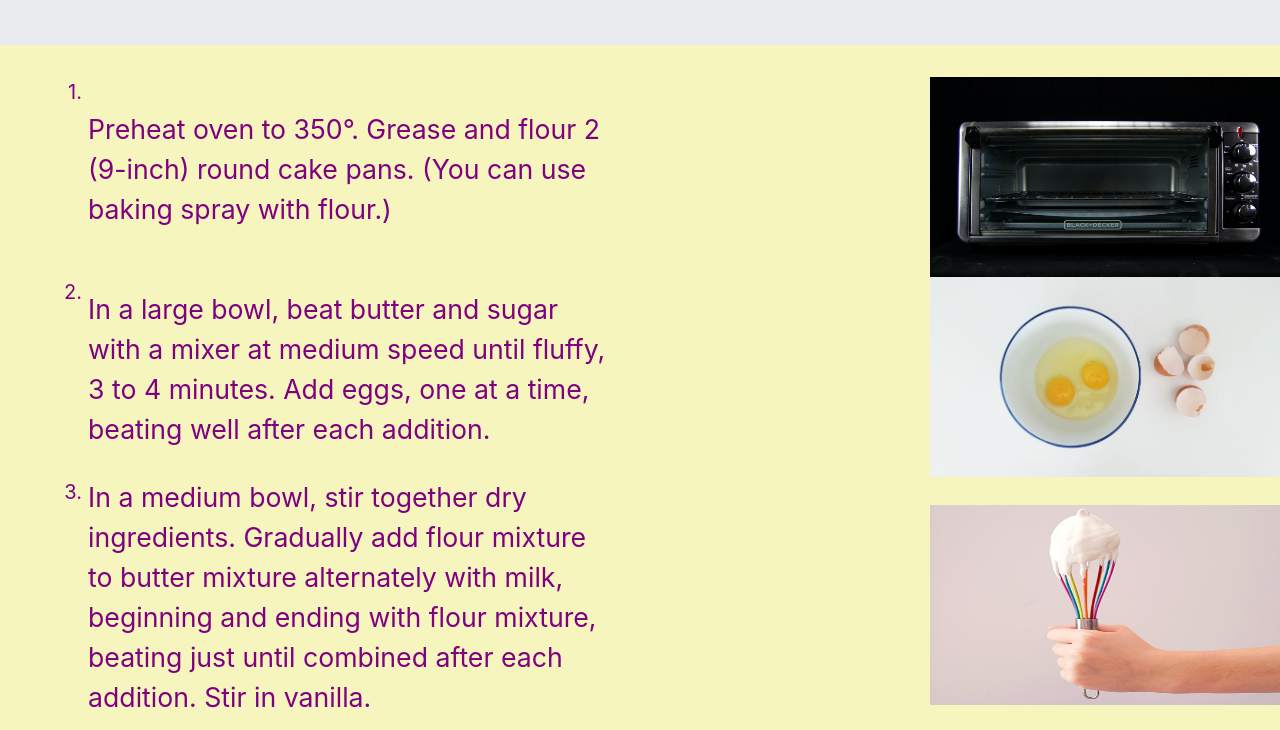
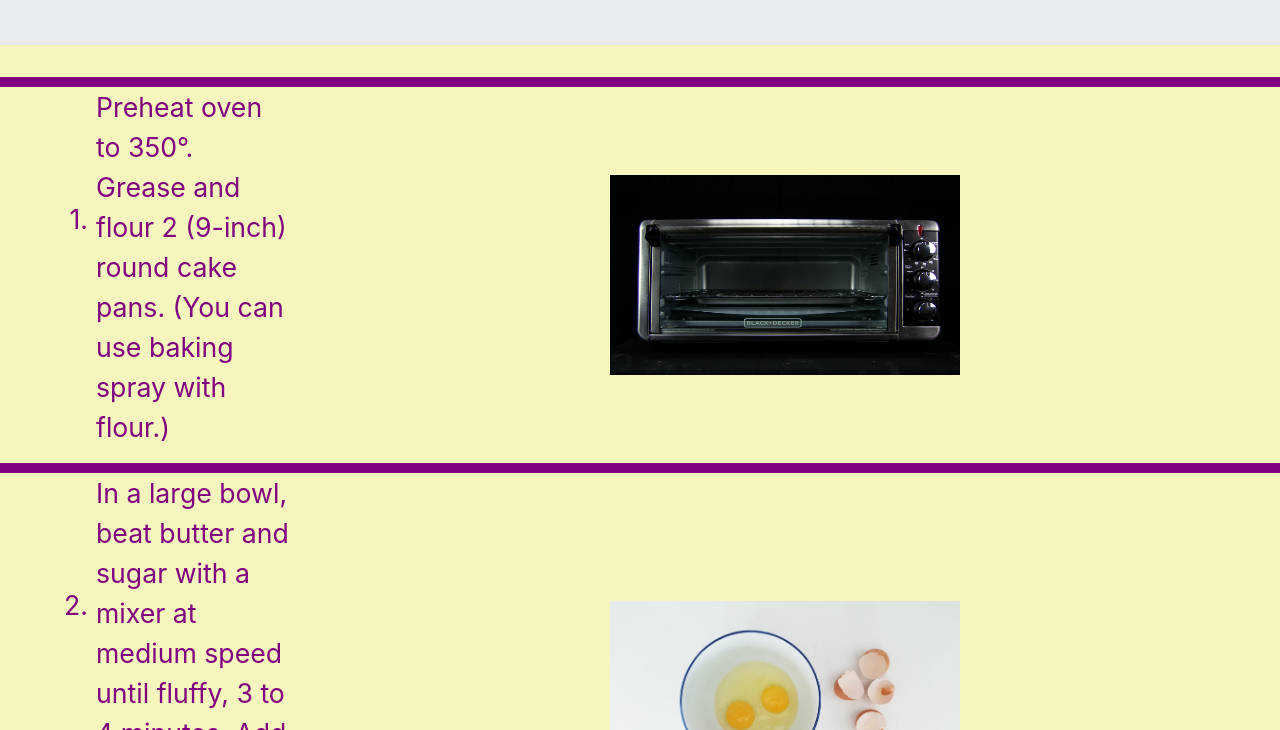
Before and after one commit to gautamsapre/Pre-Update_Project0, a plain HTML site: page Procedure.html in a window 1280 px wide. Shown: the part 211-941 px from the top of the page. Drawn offline with nearby package versions, Linux system fonts and the light colour scheme.

Commit message:
Procedure page updated

```diff
--- a/Procedure.html
+++ b/Procedure.html
@@ -36,15 +36,15 @@
             <td class="procedure-list">
               <p>Preheat oven to 350°. Grease and flour 2 (9-inch) round cake pans. (You can use baking spray with flour.)</p>
             </td>
-            <td>
-              <img src="oven.jpg" height=200 width= 350>
+            <td class="procedure-img">
+              <img  src="oven.jpg" height=200 width= 350>
             </td>
           </tr>
           <tr>
             <td class="procedure-list">
               <p>In a large bowl, beat butter and sugar with a mixer at medium speed until fluffy, 3 to 4 minutes. Add eggs, one at a time, beating well after each addition.</p>
             </td>
-            <td>
+            <td  class="procedure-img">
               <img src="egg.jpg" height=200 width= 350>
             </td>
           </tr>
@@ -52,16 +52,16 @@
             <td class="procedure-list">
               <p>In a medium bowl, stir together dry ingredients. Gradually add flour mixture to butter mixture alternately with milk, beginning and ending with flour mixture, beating just until combined after each addition. Stir in vanilla.</p>
             </td>
-            <td>
+            <td  class="procedure-img">
             <img src="stir.jpg" height=200 width= 350>
             </td>
           </tr>
-          <tr>
-          <td class="procedure-list">
+          <tr >
+          <td class="procedure-list" >
             <p>Pour batter into prepared pans (smoothing tops if necessary). Bake until a wooden pick inserted in center comes out clean, 28 to 30 minutes. Let cool in pans for 10 minutes. Remove from pans, and let cool completely on wire racks.</p>
           </td>
-          <td>
-            <img src="cakeBackground.jpg" height=200 width= 350>
+          <td class="procedure-img">
+            <img  src="cakeBackground.jpg" height=200 width= 350>
            </td>
           </tr>
 
--- a/Style.css
+++ b/Style.css
@@ -53,11 +53,20 @@ body {
     text-align: left;
     font-size: 20pt;
     padding-right: 20rem;
+    border-top: solid;
+    border-width: 10px;
+}
+.procedure-img{
+    padding-right:20rem;
+    padding-bottom: 5rem;
+    padding-top: 5rem;
+    border-top: solid;
+    border-width: 10px;
 }
 table {
     counter-reset: rowNumber;
+
   }
-
   table tr::before {
     display: table-cell;
     counter-increment: rowNumber;
@@ -65,4 +74,8 @@ table {
     padding-right: 0.3em;
     text-align: right;
     padding-left: 4rem;
+    padding-top: 7rem;
+    border-top: solid;
+    border-width: 10px;
+    font-size: 20pt;
   }
```
Also changed, not shown: index.html (+0 -2 lines).
